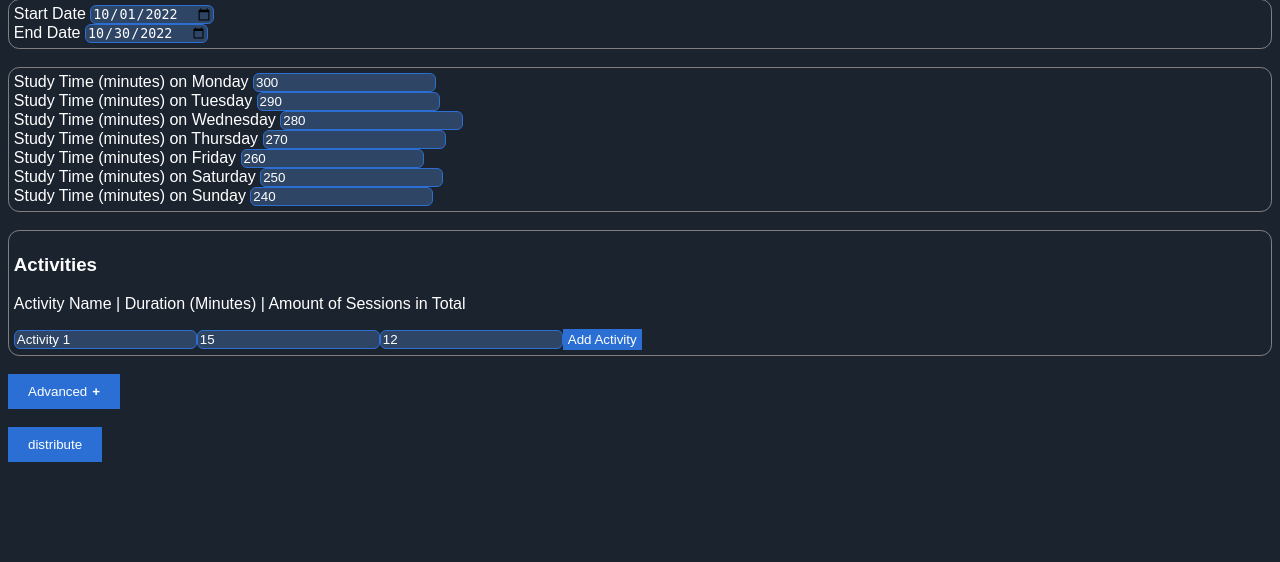
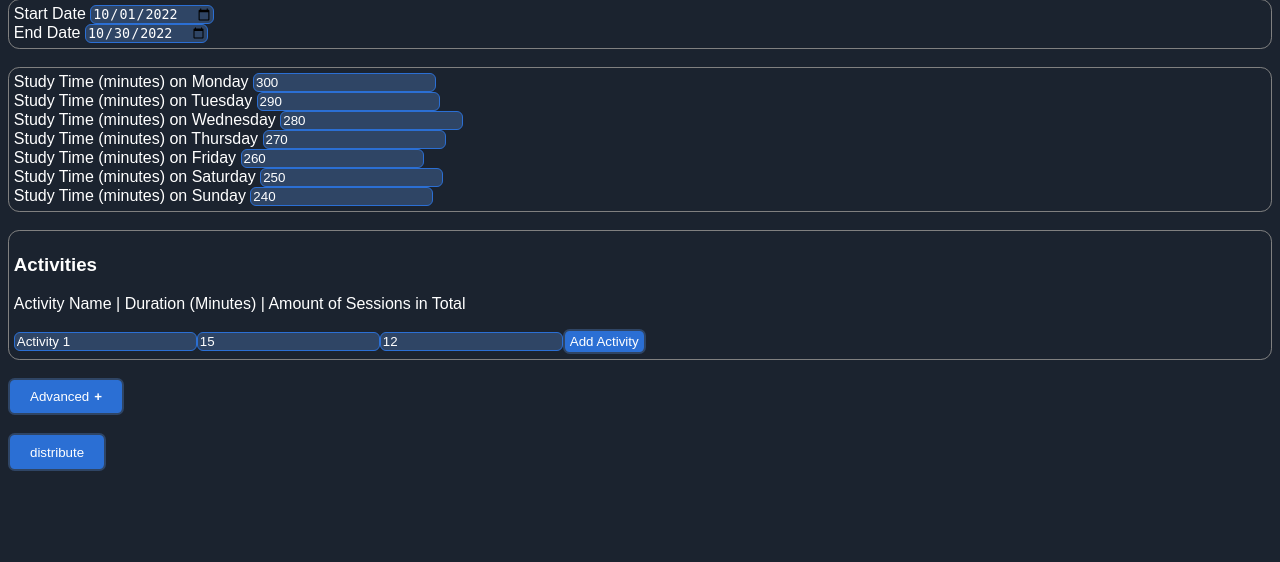
Before and after one commit to VulcanWM/distribute-time, a Flask app: page / in a window 1280 px wide. Shown: the part 81-643 px from the top of the page. Run offline with Flask 2, Linux system fonts and the light colour scheme.

Commit message:
changed button css even more

```diff
--- a/static/style.css
+++ b/static/style.css
@@ -51,11 +51,12 @@ a:hover {
 button {
   background-color: #2b6fd4;
   color: white;
-  padding: 10px 20px;
+  padding: 0.7em 1.5em;
   text-align: center;
   text-decoration: none;
   display: inline-block;
-  border: none;
+  border: 0.2em solid #2f4565;
+  border-radius: 0.5em;
 }
 
 button:hover {
```
